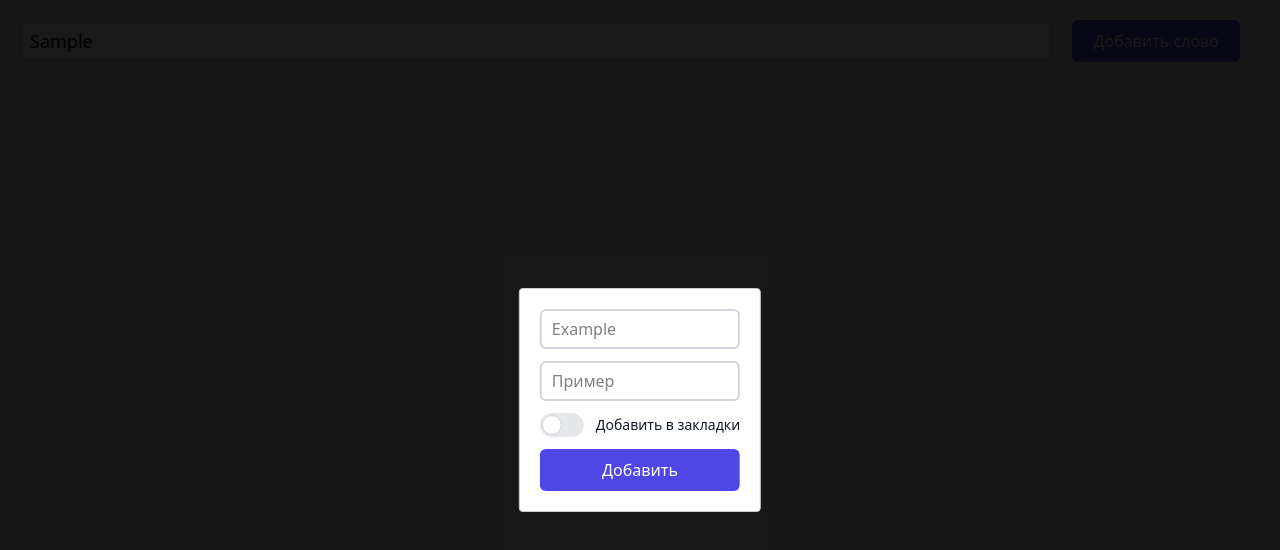
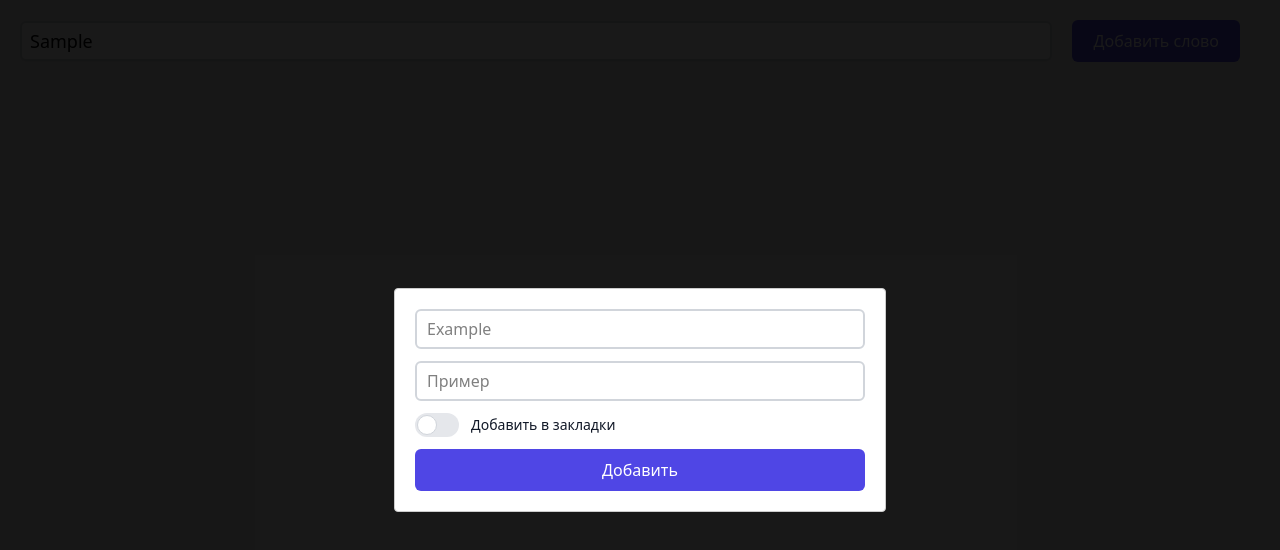
Before and after one commit to chopperqt/word-library, a React (Create React App) app: page / in a window 1280 px wide. Both pictures are taken after typing "Sample" into the empty fields and a click on the button "Добавить слово". Shown: the top 550 px of the page. Built offline with nearby package versions, Linux system fonts and the light colour scheme.

Commit message:
Add validate rule to input

```diff
--- a/src/components/InputMulti/InputMulti.tsx
+++ b/src/components/InputMulti/InputMulti.tsx
@@ -12,16 +12,26 @@ const InputMulti = ({
   control,
   name,
   defaultValue = [],
+  isRequired = false,
 }: InputMultiProps) => {
   const {
     field: {
       value: fieldValue,
       onChange,
+    },
+    fieldState: {
+      error,
     }
   } = useController({
     control,
     name,
     defaultValue,
+    rules: {
+      required: {
+        value: isRequired,
+        message: 'Поле обязталельное'
+      }
+    }
   })
 
   const {
@@ -45,6 +55,7 @@ const InputMulti = ({
   }
 
   return (
+    <div>
       <CreatableSelect
         className='w-full'
         styles={customStyles}
@@ -59,6 +70,10 @@ const InputMulti = ({
         inputValue={inputValue}
         value={fieldValue}
       />
+      {error?.message && (
+        <div>{error.message}</div>
+      )}
+    </div>
   )
 }
 
--- a/src/components/InputMulti/index.tsx
+++ b/src/components/InputMulti/index.tsx
@@ -15,6 +15,7 @@ export interface InputMultiProps {
   name: string
   defaultValue?: unknown
   control: any
+  isRequired?: boolean
 }
 
 export default InputMulti
--- a/src/components/ModalContainer.tsx
+++ b/src/components/ModalContainer.tsx
@@ -28,9 +28,11 @@ const ModalContainer = ({
       isOpen={isOpened}
       onRequestClose={onClose}
       style={ModalStyles}
-      overlayClassName="bg-black/90 fixed inset-0"
+      overlayClassName="bg-black/90 fixed inset-0 flex justify-center items-center"
     >
-      {children}
+      <div className='modal'>
+        {children}
+      </div>
     </Modal>
 
   </div>
--- a/src/components/Toggle.tsx
+++ b/src/components/Toggle.tsx
@@ -1,30 +1,62 @@
+import { useEffect } from "react"
+import { useController } from "react-hook-form"
 
 export interface ToggleProps {
   text?: string
   checked: boolean
   defaultChecked?: boolean
+  control: any
+  name: string
 }
 const Toggle = ({
   text,
   checked = false,
   defaultChecked = false,
-}: ToggleProps) => (
+  control,
+  name,
+}: ToggleProps) => {
+  const {
+    field: {
+      value: fieldValue,
+      onChange,
+    }
+  } = useController({
+    control,
+    name,
+  })
+
+  const handleChange = () => {
+    onChange(!fieldValue)
+  }
+
+  useEffect(() => {
+    if (checked) {
+      onChange(checked)
+
+      return
+    }
+
+    onChange(defaultChecked)
+  }, [])
+
+  return (
     <label
       htmlFor="default-toggle"
       className="inline-flex relative items-center cursor-pointer"
     >
       <input
-      checked={checked}
-      defaultChecked={defaultChecked}
+        onClick={handleChange}
+        checked={fieldValue}
         type="checkbox"
         id="default-toggle"
         className="sr-only peer"
       />
-    <div className="w-11 h-6 bg-gray-200 peer-focus:outline-none peer-focus:ring-4 peer-focus:ring-blue-300 dark:peer-focus:ring-blue-800 rounded-full peer dark:bg-gray-700 peer-checked:after:translate-x-full peer-checked:after:border-white after:content-[''] after:absolute after:top-[2px] after:left-[2px] after:bg-white after:border-gray-300 after:border after:rounded-full after:h-5 after:w-5 after:transition-all dark:border-gray-600 peer-checked:bg-blue-600"></div>
-    <span className="ml-3 text-sm font-medium text-gray-900 dark:text-gray-300">
+      <div className="w-11 h-6 bg-gray-200 peer-focus:outline-none peer-focus:ring-4 peer-focus:ring-blue-300  rounded-full peer peer-checked:after:translate-x-full peer-checked:after:border-white after:content-[''] after:absolute after:top-[2px] after:left-[2px] after:bg-white after:border-gray-300 after:border after:rounded-full after:h-5 after:w-5 after:transition-all dark:border-gray-600 peer-checked:bg-blue-600"></div>
+      <span className="ml-3 text-sm font-medium text-gray-900">
         {text}
       </span>
     </label>
   )
+}
 
 export default Toggle
--- a/src/index.css
+++ b/src/index.css
@@ -9,3 +9,15 @@
 body {
   background-color: #eeeeee;
 }
+
+.modal {
+  width: 450px;
+  height: calc(100% - 90px);
+  display: block;
+}
+
+@media screen and (max-width: 700px) {
+  .modal {
+    width: 100%;
+  }
+ }
--- a/src/pages/library/partials/AddWord.tsx
+++ b/src/pages/library/partials/AddWord.tsx
@@ -35,6 +35,7 @@ const AddWord = ({
           name="english"
           control={control}
           placeholder={ENGLISH_PLACEHOLDER_TEXT}
+          isRequired={true}
         />
         <InputMulti
           name="russia"
@@ -43,7 +44,9 @@ const AddWord = ({
         />
         <Toggle
           text="Добавить в закладки"
+          name="isPined"
           checked={false}
+          control={control}
         />
         <Button>
           Добавить
```
Lines whose indentation alone changed are shown as unchanged.
